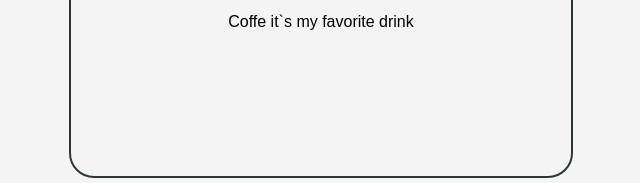
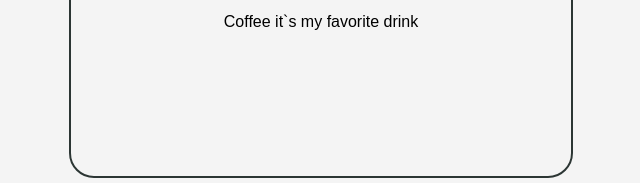
Before and after one commit to sviato11/GitTest, a plain HTML site: page index.html in a window 1280 px wide. Shown: the part 474-657 px from the top of the page, 319-959 px from the left. Drawn offline with Linux system fonts and the light colour scheme.

Commit message:
Update index.html

```diff
--- a/index.html
+++ b/index.html
@@ -11,7 +11,7 @@
         <h1>I need some page for test of git</h1>
         <h3>This is coffee page</h3>
         <img src="images/coffee.jpg" alt="coffee">
-        <p>Coffe it`s my favorite drink</p>
+        <p>Coffee it`s my favorite drink</p>
     </div>
 </body>
 </html>
```
